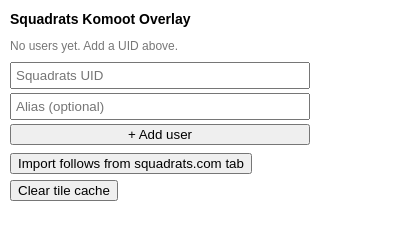
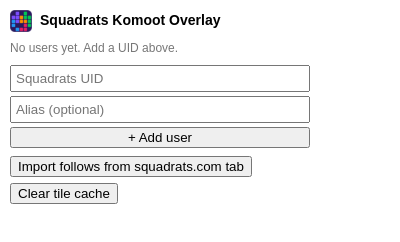
Before and after one commit to forgems/sqomoot, a browser extension: page popup/popup.html in a window 400 px wide. Drawn offline with Linux system fonts and the light colour scheme.

Commit message:
release 0.2.1: squadrats tile icon (extension, popup, favicon, og image)

```diff
--- a/popup/popup.html
+++ b/popup/popup.html
@@ -4,7 +4,8 @@
   <meta charset="utf-8" />
   <style>
     body { font: 13px/1.4 sans-serif; width: 300px; margin: 0; padding: 10px; }
-    h3 { margin: 0 0 8px; font-size: 14px; }
+    h3 { margin: 0 0 8px; font-size: 14px; display: flex; align-items: center; gap: 8px; }
+    h3 img { width: 22px; height: 22px; }
     .row { display: flex; align-items: center; gap: 6px; padding: 3px 0; }
     .name { flex: 1; overflow: hidden; text-overflow: ellipsis; white-space: nowrap; }
     .del { cursor: pointer; color: #a33; padding: 0 4px; }
@@ -16,7 +17,7 @@
   </style>
 </head>
 <body>
-  <h3>Squadrats Komoot Overlay</h3>
+  <h3><img src="../assets/icon-32.png" alt="" />Squadrats Komoot Overlay</h3>
   <div id="list"></div>
   <div class="form">
     <input id="uid" placeholder="Squadrats UID" />
```
Also changed, not shown: site/index.html (+6 -0 lines), assets/icon-128.png (added), assets/icon-16.png (added), assets/icon-180.png (added), assets/icon-32.png (added), assets/icon-48.png (added), assets/icon-512.png (added), assets/og.png (added), manifest.json, site/apple-touch-icon.png (added), site/favicon.png (added), site/og.png (added), 2 other files.
